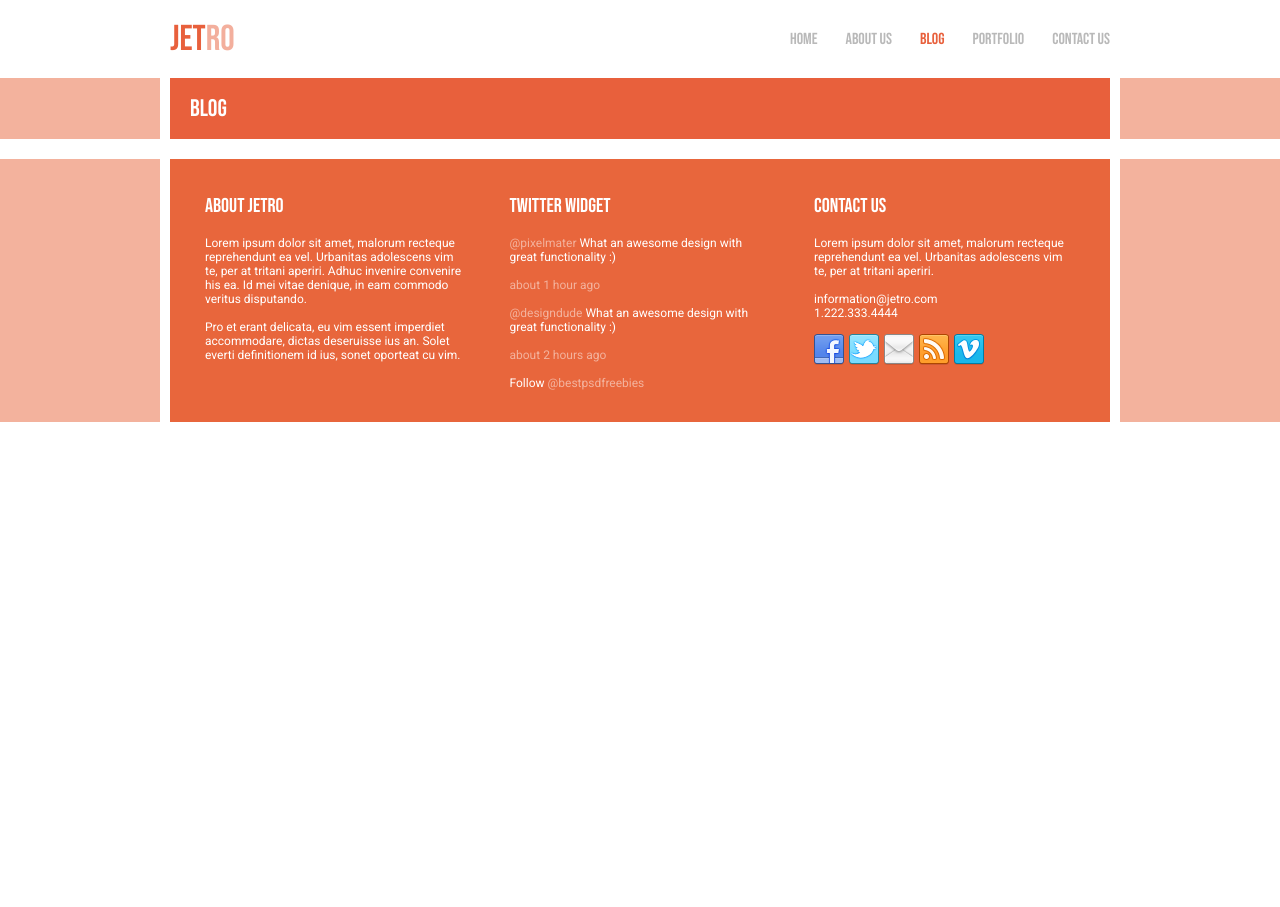
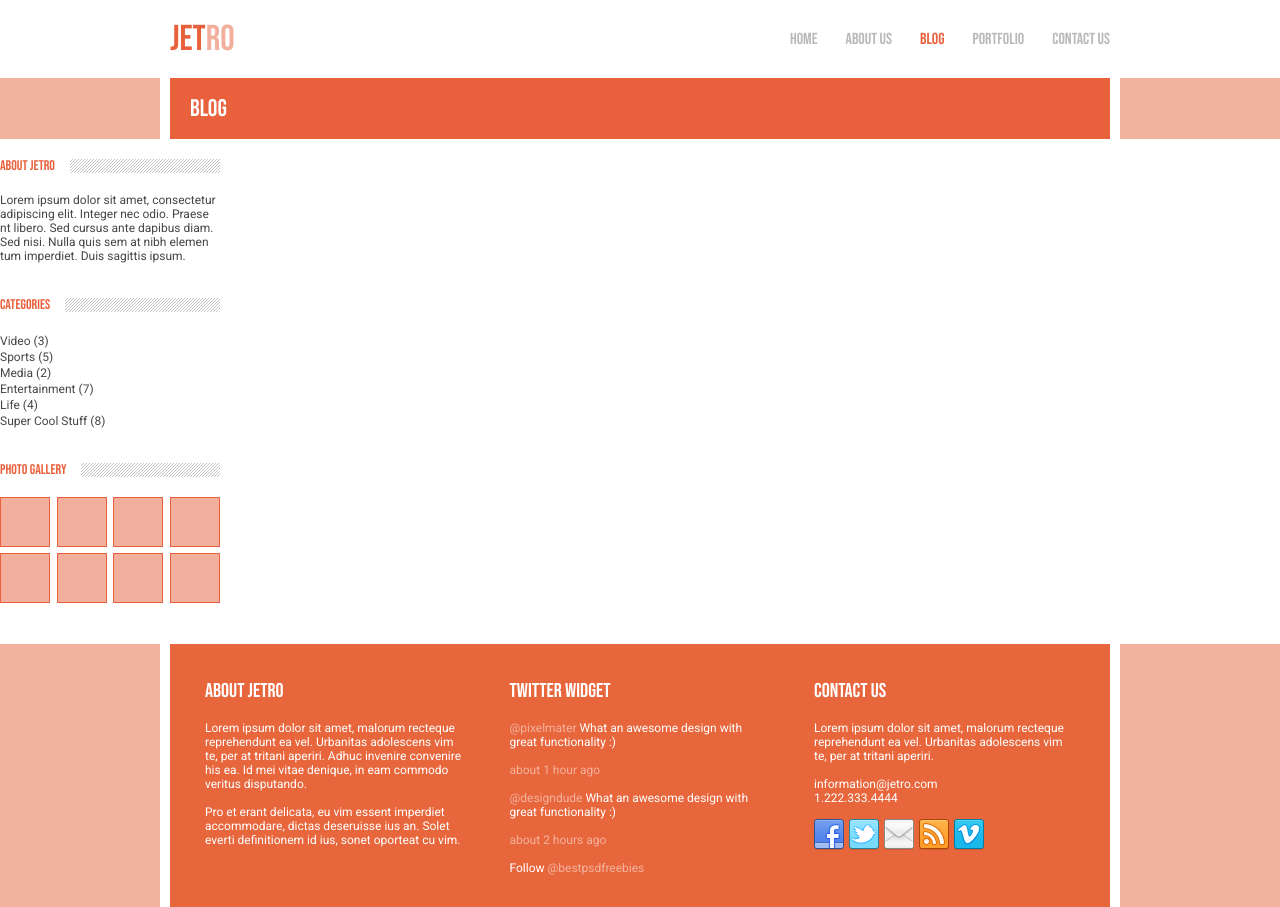
Before and after one commit to yap8/react-jetro, a React (Create React App) app: page /blog in a window 1280 px wide. Before the commit the page ends 800 px from the top, so only its background shows below. Built offline with nearby package versions, Linux system fonts and the light colour scheme.

Commit message:
added aside component

```diff
--- /dev/null
+++ b/src/components/Aside/Aside.js
@@ -0,0 +1,58 @@
+import { Inner, Wrapper, Section, Title, Text, Photos, PhotoItem, PhotoLink, Photo, Categories, CategoryItem, CategoryLink } from "./Aside.styled"
+
+const categories = [
+  { name: 'video', amount: 3 },
+  { name: 'sports', amount: 5 },
+  { name: 'media', amount: 2 },
+  { name: 'entertainment', amount: 7 },
+  { name: 'life', amount: 4 },
+  { name: 'super cool stuff', amount: 8 }
+]
+
+const photos = [
+  { img: '', color: '#f3af9d', borderColor: '#e8603c' },
+  { img: '', color: '#f3af9d', borderColor: '#e8603c' },
+  { img: '', color: '#f3af9d', borderColor: '#e8603c' },
+  { img: '', color: '#f3af9d', borderColor: '#e8603c' },
+  { img: '', color: '#f3af9d', borderColor: '#e8603c' },
+  { img: '', color: '#f3af9d', borderColor: '#e8603c' },
+  { img: '', color: '#f3af9d', borderColor: '#e8603c' },
+  { img: '', color: '#f3af9d', borderColor: '#e8603c' }
+]
+
+const Aside = () => {
+  return (
+    <Wrapper>
+      <Inner>
+        <Section>
+          <Title>About jetro</Title>
+          <Text>Lorem ipsum dolor sit amet, consectetur adipiscing elit. Integer nec odio. Praese nt libero. Sed cursus ante dapibus diam. Sed nisi. Nulla quis sem at nibh elemen tum imperdiet. Duis sagittis ipsum. </Text>
+        </Section>
+        <Section>
+          <Title>Categories</Title>
+          <Categories>
+            {categories.map(category => (
+              <CategoryItem>
+                <CategoryLink>{category.name} ({category.amount})</CategoryLink>
+              </CategoryItem>
+            ))}
+          </Categories>
+        </Section>
+        <Section>
+          <Title>Photo Gallery</Title>
+          <Photos>
+            {photos.map(photo => (
+              <PhotoItem>
+                <PhotoLink color={photo.color} borderColor={photo.borderColor}>
+                  <Photo />
+                </PhotoLink>
+              </PhotoItem>
+            ))}
+          </Photos>
+        </Section>
+      </Inner>
+    </Wrapper>
+  )
+}
+
+export default Aside
--- /dev/null
+++ b/src/components/Aside/Aside.styled.js
@@ -0,0 +1,73 @@
+import { Link } from "react-router-dom"
+import styled from "styled-components"
+
+export const Wrapper = styled.aside``
+
+export const Inner = styled.div`
+  max-width: 220px;
+`
+
+export const Section = styled.section`
+  margin-bottom: 35px;
+`
+
+export const Title = styled.h3`
+  font-size: 14px;
+  color: #e8603c;
+  font-family: 'Bebas Neue', sans-serif;
+  font-weight: 400;
+  position: relative;
+  overflow: hidden;
+  line-height: 1;
+  margin-bottom: 20px;
+  &::after {
+    content: '';
+    position: absolute;
+    background-image: url('pattern.png');
+    top: 0;
+    width: 100%;
+    height: 100%;
+    margin-left: 15px;
+  }
+`
+
+export const Text = styled.div`
+  font-size: 12px;
+  color: #464646;
+`
+
+export const Categories = styled.ul`
+`
+
+export const CategoryItem = styled.li`
+  line-height: 1;
+`
+
+export const CategoryLink = styled(Link)`
+  font-size: 12px;
+  color: #464646;
+  text-transform: capitalize;
+  &:hover {
+    text-decoration: underline;
+  }
+`
+
+export const Photos = styled.ul`
+  display: flex;
+  flex-wrap: wrap;
+  justify-content: space-between;
+`
+
+export const PhotoItem = styled.li`
+  margin-bottom: 6px;
+`
+
+export const PhotoLink = styled(Link)`
+  display: block;
+  height: 50px;
+  width: 50px;
+  background-color: ${props => props.color || '#f3af9d'};
+  border: 1px solid ${props => props.borderColor || '#e8603c'};
+`
+
+export const Photo = styled.img``
--- a/src/components/index.js
+++ b/src/components/index.js
@@ -6,3 +6,4 @@ export { default as Features } from './Features/Features'
 export { default as Card } from './Card/Card'
 export { default as Works } from './Works/Works'
 export { default as CategoryFilter } from './CategoryFilter/CategoryFilter'
+export { default as Aside } from './Aside/Aside'
--- a/src/pages/About/About.js
+++ b/src/pages/About/About.js
@@ -1,9 +1,10 @@
-import { SectionTitle } from "../../components"
+import { Aside, SectionTitle } from "../../components"
 
 const About = () => {
   return (
     <>
       <SectionTitle>About us</SectionTitle>
+      <Aside />
     </>
   )
 }
--- a/src/pages/Blog/Blog.js
+++ b/src/pages/Blog/Blog.js
@@ -1,9 +1,10 @@
-import { SectionTitle } from "../../components"
+import { Aside, SectionTitle } from "../../components"
 
 const Blog = () => {
   return (
     <>
       <SectionTitle>Blog</SectionTitle>
+      <Aside />
     </>
   )
 }
--- a/src/pages/Contact/Contact.js
+++ b/src/pages/Contact/Contact.js
@@ -1,9 +1,10 @@
-import { SectionTitle } from "../../components"
+import { Aside, SectionTitle } from "../../components"
 
 const Contact = () => {
   return (
     <>
       <SectionTitle>Contact us</SectionTitle>
+      <Aside />
     </>
   )
 }
```
